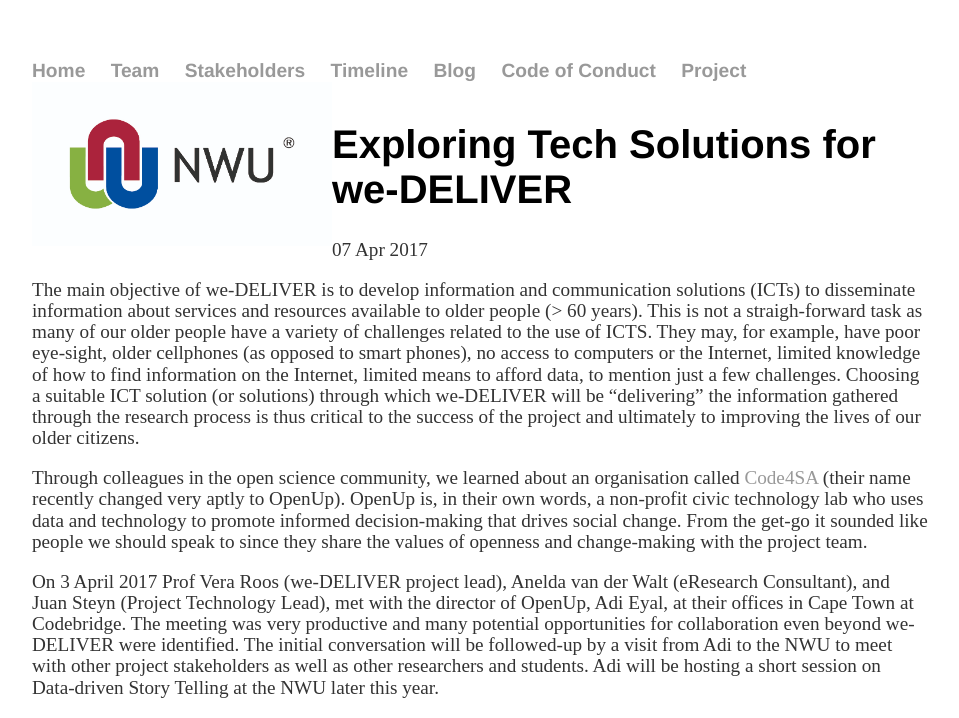
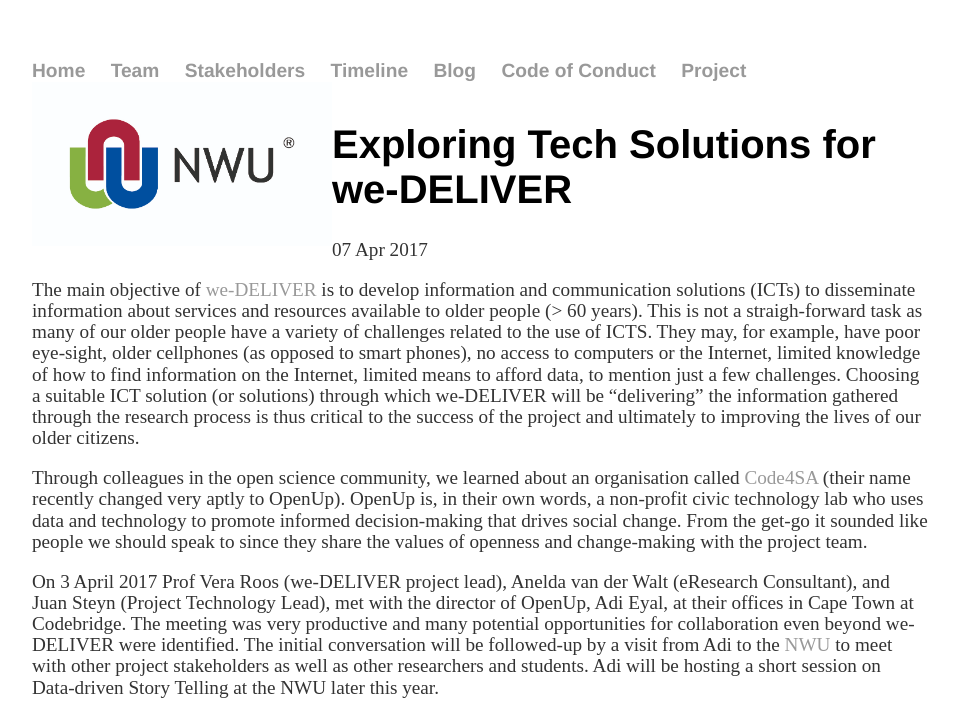
Before and after one commit to zjsteyn/we-DELIVER.github.io, a Jekyll site: the page built from _posts/2017-04-07-exploring-tech-solutions-for-we-deliver.md, in a window 1280 px wide. Shown: the top 718 px of the page, without its empty margins (160-1119 px from the left). Built offline with Jekyll 4.4.1, drawn with Linux system fonts in a browser that asks for light colours; some of the changed lines change nothing that is shown; some of the changed text lies outside the part shown.

Commit message:
Update 2017-04-07-exploring-tech-solutions-for-we-deliver.md

```diff
--- a/_posts/2017-04-07-exploring-tech-solutions-for-we-deliver.md
+++ b/_posts/2017-04-07-exploring-tech-solutions-for-we-deliver.md
@@ -4,12 +4,14 @@
 date: 2017-04-07
 ---
 
-The main objective of we-DELIVER is to develop information and communication solutions (ICTs) to disseminate information about services and resources available to older people (> 60 years). This is not a straigh-forward task as many of our older people have a variety of challenges related to the use of ICTS. They may, for example, have poor eye-sight, older cellphones (as opposed to smart phones), no access to computers or the Internet, limited knowledge of how to find information on the Internet, limited means to afford data, to mention just a few challenges. Choosing a suitable ICT solution (or solutions) through which we-DELIVER will be "delivering" the information gathered through the research process is thus critical to the success of the project and ultimately to improving the lives of our older citizens.
+The main objective of [we-DELIVER](http://we-deliver.github.io) is to develop information and communication solutions (ICTs) to disseminate information about services and resources available to older people (> 60 years). This is not a straigh-forward task as many of our older people have a variety of challenges related to the use of ICTS. They may, for example, have poor eye-sight, older cellphones (as opposed to smart phones), no access to computers or the Internet, limited knowledge of how to find information on the Internet, limited means to afford data, to mention just a few challenges. Choosing a suitable ICT solution (or solutions) through which we-DELIVER will be "delivering" the information gathered through the research process is thus critical to the success of the project and ultimately to improving the lives of our older citizens.
 
 Through colleagues in the open science community, we learned about an organisation called [Code4SA](http://code4sa.org/) (their name recently changed very aptly to OpenUp). OpenUp is, in their own words, a non-profit civic technology lab who uses data and technology to promote informed decision-making that drives social change. From the get-go it sounded like people we should speak to since they share the values of openness and change-making with the project team.
 
-On 3 April 2017 Prof Vera Roos (we-DELIVER project lead), Anelda van der Walt (eResearch Consultant), and Juan Steyn (Project Technology Lead), met with the director of OpenUp, Adi Eyal, at their offices in Cape Town at Codebridge. The meeting was very productive and many potential opportunities for collaboration even beyond we-DELIVER were identified. The initial conversation will be followed-up by a visit from Adi to the NWU to meet with other project stakeholders as well as other researchers and students. Adi will be hosting a short session on Data-driven Story Telling at the NWU later this year.
+On 3 April 2017 Prof Vera Roos (we-DELIVER project lead), Anelda van der Walt (eResearch Consultant), and Juan Steyn (Project Technology Lead), met with the director of OpenUp, Adi Eyal, at their offices in Cape Town at Codebridge. The meeting was very productive and many potential opportunities for collaboration even beyond we-DELIVER were identified. The initial conversation will be followed-up by a visit from Adi to the [NWU](www.nwu.ac.za) to meet with other project stakeholders as well as other researchers and students. Adi will be hosting a short session on Data-driven Story Telling at the NWU later this year.
 
 we-DELIVER continues to explore opportunities for collaboration with technology developers across the country to develop a suitable solution for the project and will be reporting back on the results in the third quarter of 2017.
 
-<img src="../assets/OpenUp.jpg" height="500px" alt="Meeting - Codebridge with OpenUp" align="right">
+<div style="float: right">
+    ![Meeting - Codebridge with OpenUp](../assets/OpenUp.jpg "Adi Eyal, Anelda van der Walt, Vera Roos, Juan Steyn outside the offices of OpenUp under Codebridge, Cape Town")
+</div>
```
